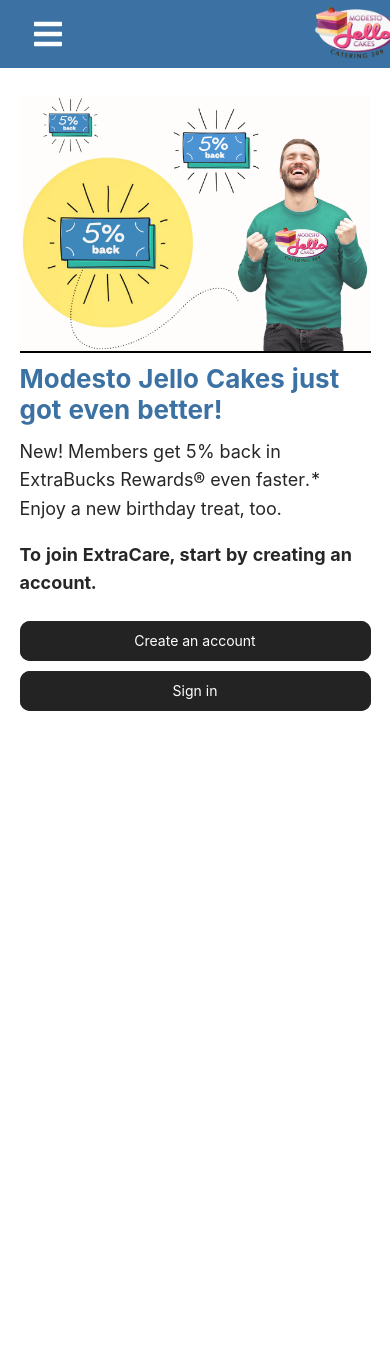
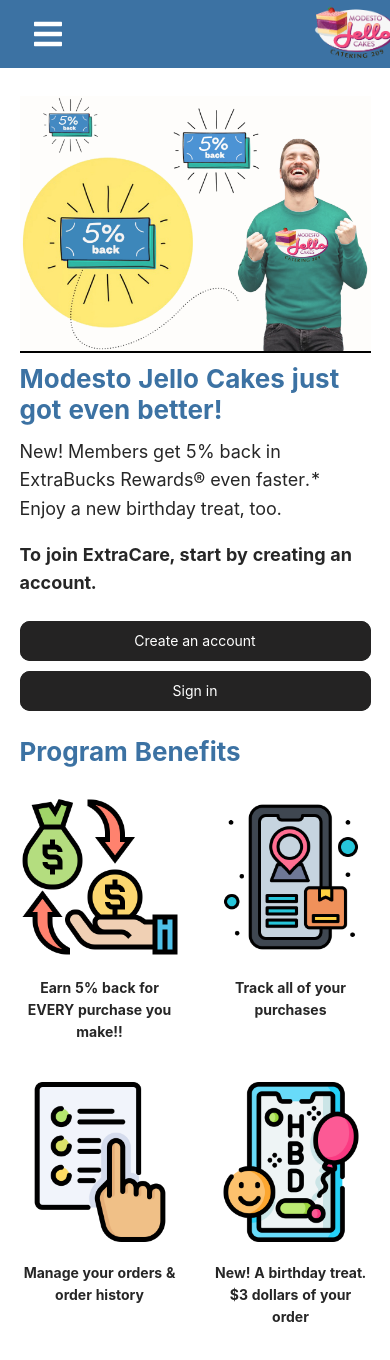
Before and after one commit to Oscar-Lopez-Projects/ModestoJelloCakes, a React (Create React App) app: page / in a window 390 px wide. Shown: the top 1360 px of the page. Before the commit the page ends 844 px from the top, so only its background shows below. Built offline with nearby package versions, Linux system fonts and the light colour scheme.

Commit message:
benefits page css done but may need styling work

```diff
--- a/src/components/WhyOnline.js
+++ b/src/components/WhyOnline.js
@@ -27,7 +27,7 @@
                 <img src={fiveimage} className='five-img' alt="5-percent-image"/>
             </div>
         </div>
-        {/* <Benefits /> */}
+        <Benefits />
         </>
     )
 }
--- a/src/styling/WhyOnline.css
+++ b/src/styling/WhyOnline.css
@@ -183,6 +183,7 @@
         border-bottom: 2px solid black;
     }
 }
+/*TODO: combine with the query above */
 @media (min-width:575px) and (max-width:767.98px){
     .benefits-page{
         flex-wrap: wrap;
@@ -257,6 +258,7 @@
     }
   }
   @media screen and (max-width:480.98px){
+      /*homepage first component */
     .whywhy{
         flex-direction: column-reverse;
         width: 90vw;
@@ -285,4 +287,24 @@
         font-size: 26px;
         padding-top: 10px;
     }
+    /*benefits css */
+    .benefits-page{
+        flex-wrap: wrap;
+        width: 90vw;
+        padding-bottom: 0px;
+    }
+    .program-benefits-title{
+        width: 90vw;
+        margin: 0 auto;
+        color:#3c72a3;
+        font-weight: bold;
+        text-align: left;
+        font-size: 26px;
+    }
+
+    .icon-divs{
+        width: 160px;
+        height: 160px;
+    }
+
   }
```
